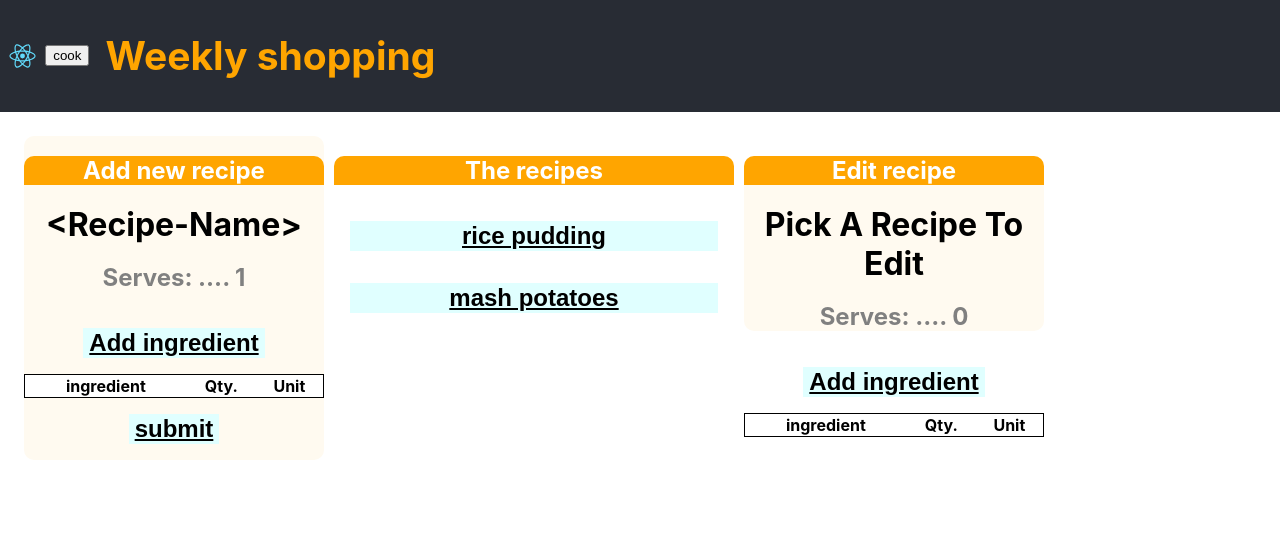
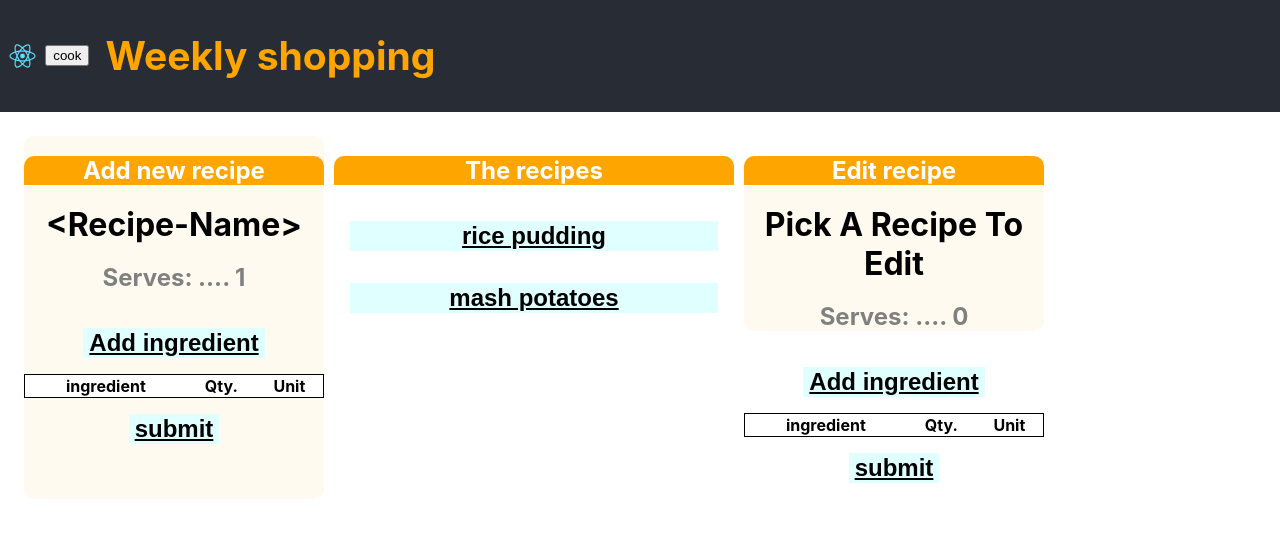
Before and after one commit to manandearth/weekly-shopping, a React (Create React App) app: page / in a window 1280 px wide. Shown: the top 538 px of the page. Built offline with nearby package versions, Linux system fonts and the light colour scheme.

Commit message:
Add `Submit` to recipes from `editRecipe`

```diff
--- a/src/components/EditRecipe.js
+++ b/src/components/EditRecipe.js
@@ -3,7 +3,8 @@ import { connect } from 'react-redux';
 import _ from  'lodash';
 import RecipeTopLevel from './RecipeTopLevel.js';
 import RecipeIngredientsTable from './RecipeIngredientsTable';
-import { toggleTitle, toggleServings, updateTitle, updateServings, toggleTable, updateTable } from '../redux/actions';
+import SubmitRecipe from './SubmitRecipe';
+import { toggleTitle, toggleServings, updateTitle, updateServings, toggleTable, updateTable, resetOnSubmit } from '../redux/actions';
 import { getEdited } from '../redux/selectors';
 import { editRecipeTitlePH } from '../constants/placeholders';
 import { inputParsers } from '../utilities/parsers';
@@ -103,6 +104,8 @@ class EditRecipe extends React.Component {
     }
   ;
 
+  handleSubmitReset = () =>
+    this.props.resetOnSubmit();
 
 	render(props) {
 
@@ -133,6 +136,12 @@ class EditRecipe extends React.Component {
 
       /* {this.handleGetIngredients} */
           />
+          <SubmitRecipe
+         title={this.props.edited.title}
+            servings={this.props.edited.servings}
+            ingredients={this.props.edited.ingredients}
+          onSubmitReset={this.handleSubmitReset}
+        />
         </div>
 
     );
@@ -168,4 +177,4 @@ const mapStateToProps = state => {
   };
 };
 
-export default connect(mapStateToProps, { toggleTitle, toggleServings, updateTitle, updateServings, toggleTable, updateTable })(EditRecipe);
+export default connect(mapStateToProps, { toggleTitle, toggleServings, updateTitle, updateServings, toggleTable, updateTable, resetOnSubmit })(EditRecipe);
--- a/src/redux/actionTypes.js
+++ b/src/redux/actionTypes.js
@@ -7,3 +7,4 @@ export const UPDATE_SERVINGS = "UPDATE_SERVINGS";
 export const EDIT_RECIPE = "EDIT_RECIPE";
 export const TOGGLE_TABLE = "TOGGLE_TABLE";
 export const UPDATE_TABLE = "UPDATE_TABLE";
+export const RESET_ON_SUBMIT = "RESET_ON_SUBMIT";
--- a/src/redux/actions.js
+++ b/src/redux/actions.js
@@ -1,4 +1,4 @@
-import { ADD_RECIPE, SELECT_RECIPE, TOGGLE_TITLE, TOGGLE_SERVINGS, UPDATE_TITLE, UPDATE_SERVINGS, EDIT_RECIPE, TOGGLE_TABLE, UPDATE_TABLE } from './actionTypes';
+import { ADD_RECIPE, SELECT_RECIPE, TOGGLE_TITLE, TOGGLE_SERVINGS, UPDATE_TITLE, UPDATE_SERVINGS, EDIT_RECIPE, TOGGLE_TABLE, UPDATE_TABLE, RESET_ON_SUBMIT } from './actionTypes';
 
 // let nextRecipeId = 1;
 
@@ -63,3 +63,7 @@ export const updateTable = ( id, className, value ) => ({
 		className,
 		value}
 });
+
+export const resetOnSubmit = () => ({
+	type: RESET_ON_SUBMIT
+});
--- a/src/redux/reducers/edited.js
+++ b/src/redux/reducers/edited.js
@@ -1,4 +1,4 @@
-import { EDIT_RECIPE, TOGGLE_TITLE, TOGGLE_SERVINGS, UPDATE_TITLE, UPDATE_SERVINGS, TOGGLE_TABLE, UPDATE_TABLE } from '../actionTypes';
+import { EDIT_RECIPE, TOGGLE_TITLE, TOGGLE_SERVINGS, UPDATE_TITLE, UPDATE_SERVINGS, TOGGLE_TABLE, UPDATE_TABLE, RESET_ON_SUBMIT } from '../actionTypes';
 
 const initialState = {
 	recipe: {}
@@ -81,6 +81,13 @@ export default function(state = initialState, action) {
 			};
 		}
 
+
+		case RESET_ON_SUBMIT: {
+			return {...state,
+				recipe: {}
+			};
+		}
+
 		default: return state;}
 
 }
```
